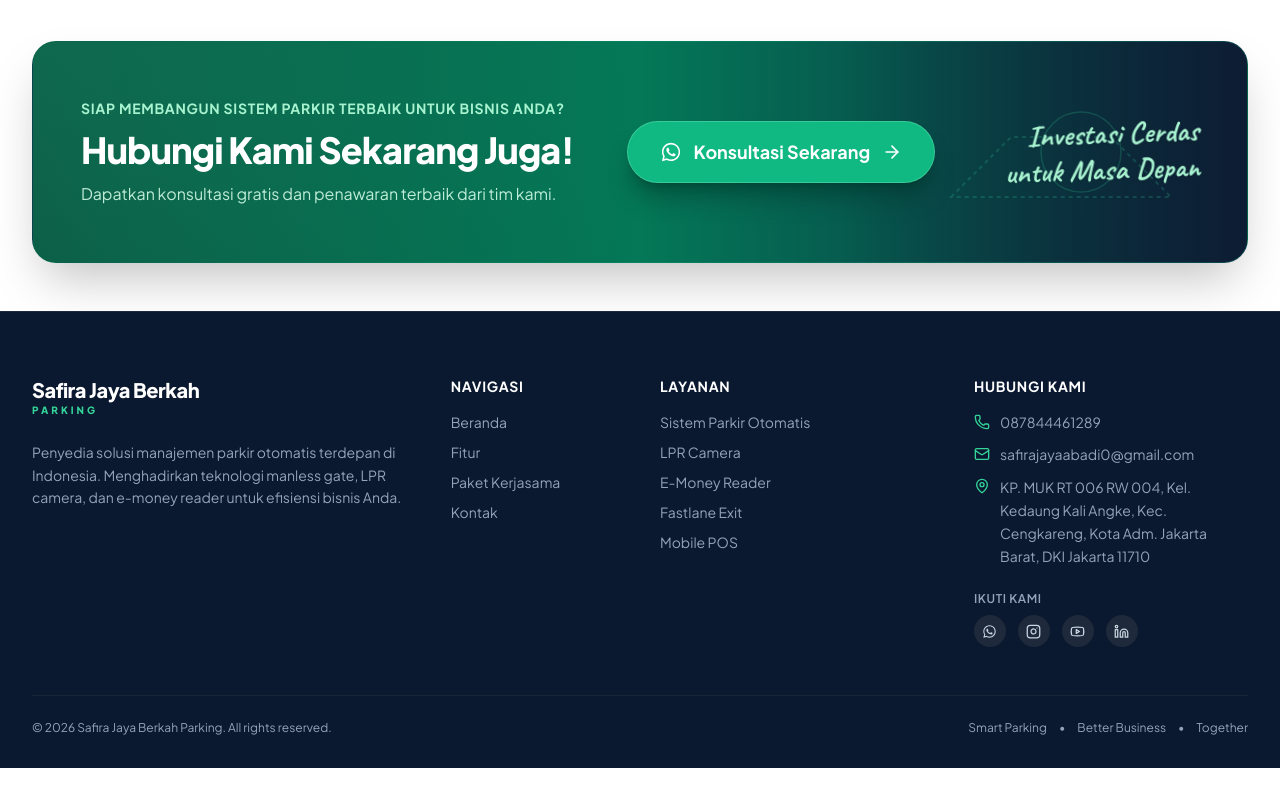
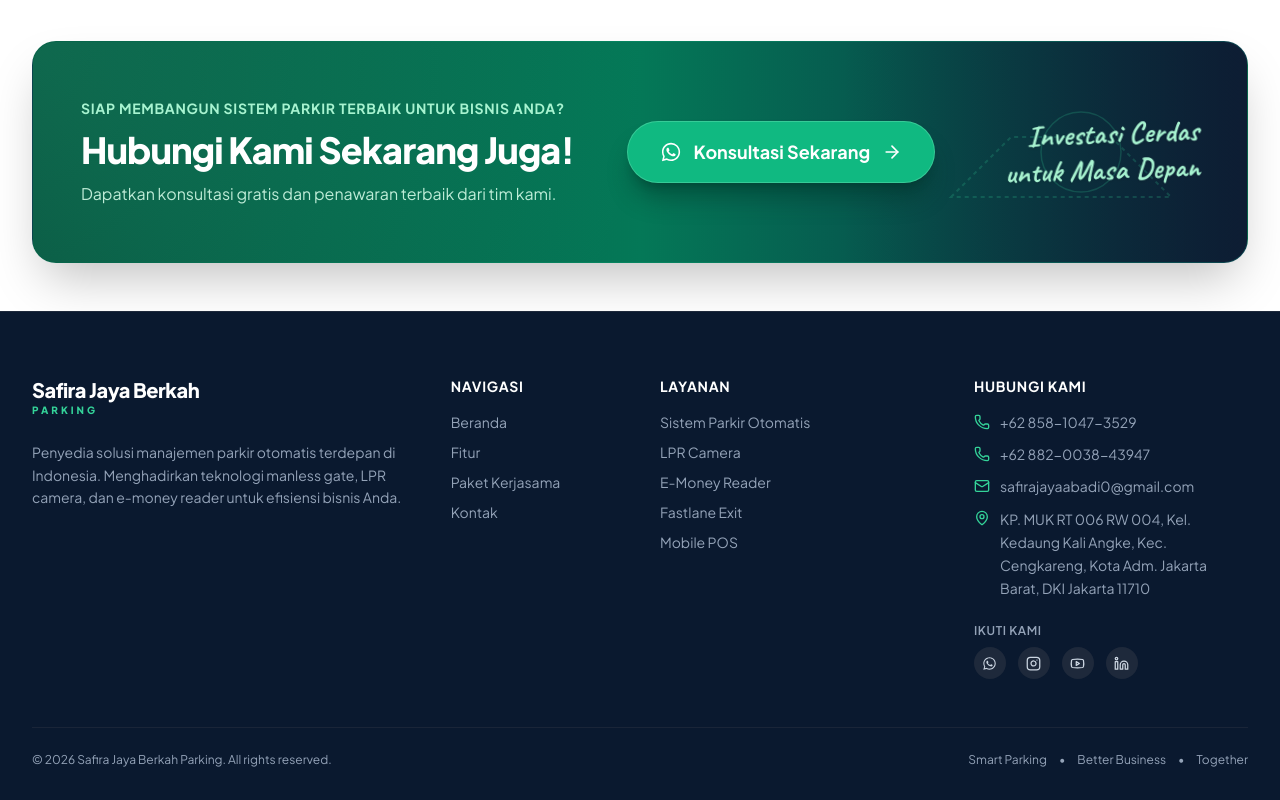
Before and after one commit to MiftakhuSubkhan/safira-jaya-berkah, a Next.js app: page / in a window 1280 px wide. Shown: the part 2833-3633 px from the top of the page. Before the commit the page ends 3601 px from the top, so only its background shows below. Built offline with nearby package versions, Linux system fonts and the light colour scheme.

Commit message:
chore: update WhatsApp contact numbers to +62 858-1047-3529 and +62 882-0038-43947

```diff
--- a/src/components/Footer.tsx
+++ b/src/components/Footer.tsx
@@ -4,7 +4,9 @@
 import Logo from "./Logo";
 import {
   WA_PHONE_NUMBER,
+  WA_PHONE_NUMBER_2,
   WA_URL,
+  WA_URL_2,
   COMPANY_INFO,
   NAV_LINKS,
 } from "@/constants";
@@ -89,6 +91,16 @@
               </a>
 
               <a
+                href={WA_URL_2}
+                target="_blank"
+                rel="noopener noreferrer"
+                className="flex items-center gap-2.5 hover:text-emerald-400 transition-colors"
+              >
+                <Phone size={16} className="text-emerald-400 flex-shrink-0" />
+                <span>{WA_PHONE_NUMBER_2}</span>
+              </a>
+
+              <a
                 href={`mailto:${COMPANY_INFO.email}`}
                 className="flex items-center gap-2.5 hover:text-emerald-400 transition-colors"
               >
--- a/src/components/KemitraanStrategis.tsx
+++ b/src/components/KemitraanStrategis.tsx
@@ -1,7 +1,7 @@
 "use client";
 
 import React from "react";
-import { WA_PHONE_NUMBER } from "@/constants";
+import { WA_RAW_NUMBER } from "@/constants";
 import {
   CheckCircle2,
   Coins,
@@ -12,9 +12,7 @@
 
 export default function KemitraanStrategis() {
   const getWaLink = (packageName: string) => {
-    return `https://wa.me/62${WA_PHONE_NUMBER.substring(
-      1
-    )}?text=${encodeURIComponent(
+    return `https://wa.me/${WA_RAW_NUMBER}?text=${encodeURIComponent(
       `Halo Safira Jaya Berkah Parking, saya tertarik untuk berkonsultasi mengenai paket kemitraan: ${packageName}.`
     )}`;
   };
--- a/src/constants/index.ts
+++ b/src/constants/index.ts
@@ -1,6 +1,14 @@
-export const WA_PHONE_NUMBER = "087844461289";
+export const WA_RAW_NUMBER = "6285810473529";
+export const WA_RAW_NUMBER_2 = "62882003843947";
+
+export const WA_PHONE_NUMBER = "+62 858-1047-3529";
+export const WA_PHONE_NUMBER_2 = "+62 882-0038-43947";
+
 export const WA_URL =
-  "https://wa.me/6287844461289?text=Halo%20Safira%20Jaya%20Berkah%20Parking,%20saya%20tertarik%20untuk%20konsultasi%20pengelolaan%20parkir.";
+  "https://wa.me/6285810473529?text=Halo%20Safira%20Jaya%20Berkah%20Parking,%20saya%20tertarik%20untuk%20konsultasi%20pengelolaan%20parkir.";
+
+export const WA_URL_2 =
+  "https://wa.me/62882003843947?text=Halo%20Safira%20Jaya%20Berkah%20Parking,%20saya%20tertarik%20untuk%20konsultasi%20pengelolaan%20parkir.";
 
 export const NAV_LINKS = [
   { name: "Beranda", href: "#beranda" },
@@ -14,7 +22,8 @@
   tagline: "Smart Parking Management System",
   description:
     "Penyedia solusi manajemen parkir otomatis terdepan di Indonesia. Menghadirkan teknologi manless gate, LPR camera, dan e-money reader untuk efisiensi bisnis Anda.",
-  phone: "087844461289",
+  phone: "+62 858-1047-3529",
+  phone2: "+62 882-0038-43947",
   email: "safirajayaabadi0@gmail.com",
   location:
     "KP. MUK RT 006 RW 004, Kel. Kedaung Kali Angke, Kec. Cengkareng, Kota Adm. Jakarta Barat, DKI Jakarta 11710",
```
